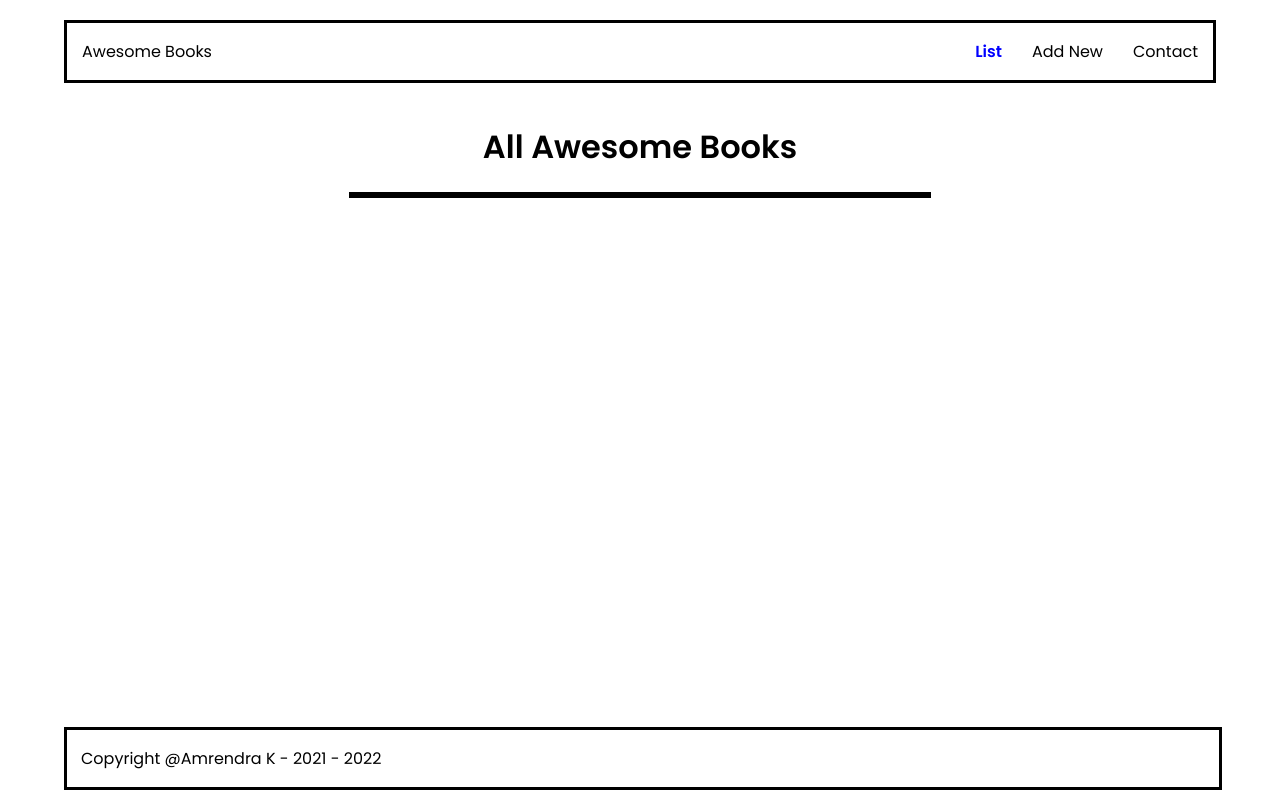
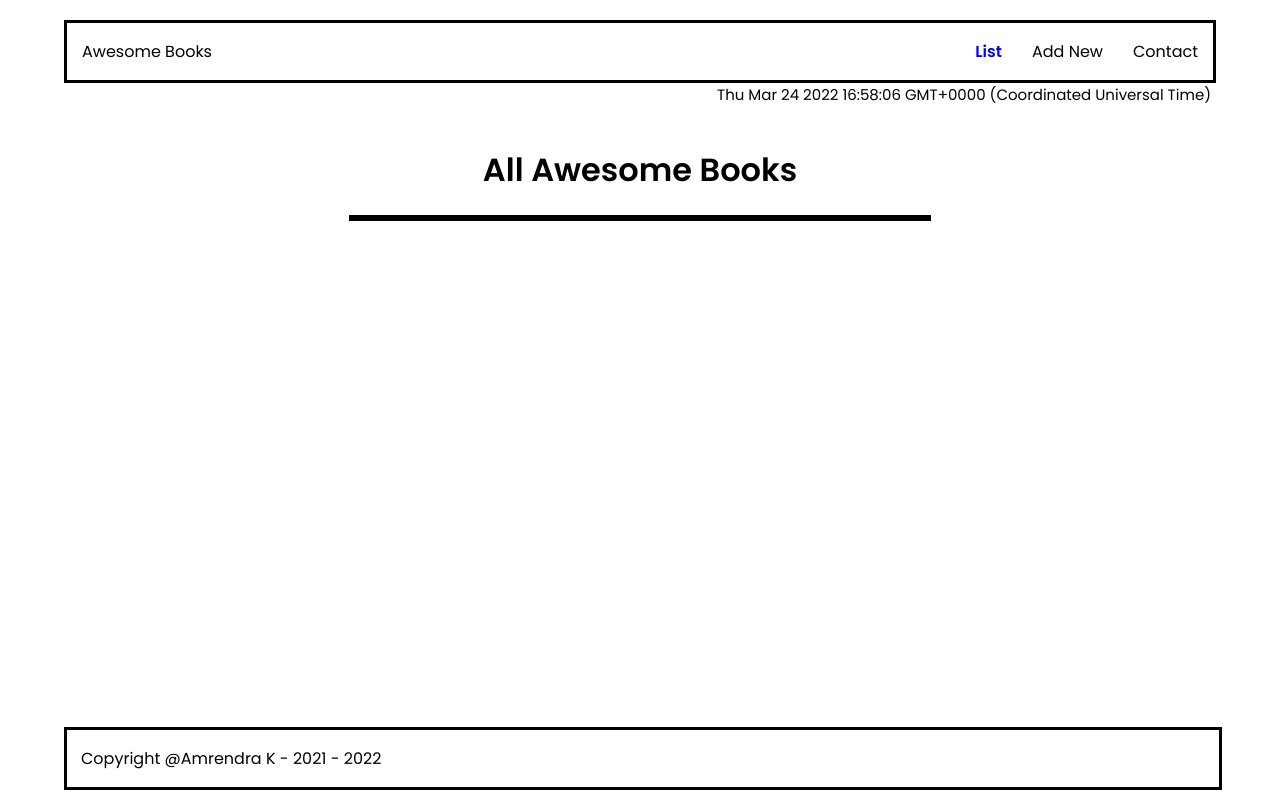
Before and after one commit to amrendrakind/AwesomeBooks, a website: page index.html in a window 1280 px wide. Drawn offline with Linux system fonts and the light colour scheme.

Commit message:
Add Date and time

```diff
--- a/index.html
+++ b/index.html
@@ -18,6 +18,11 @@
             <li class="contact">Contact</li>
         </ul>
     </nav>
+
+    <div class="date-time">
+        <span id='date-time'></span>
+    </div>
+
     <div class="books-self">
         <h1>All Awesome Books</h1>
         <div class="books"></div>
--- a/js/index.js
+++ b/js/index.js
@@ -37,7 +37,8 @@ const getStorageData = () => {
 };
 
 window.onload = getStorageData();
-
+const dt = new Date();
+document.getElementById('date-time').innerHTML = dt;
 // Display Books Data
 
 const displayBooks = () => {
--- a/style.css
+++ b/style.css
@@ -41,6 +41,13 @@ nav ul li:hover {
 
 nav ul li:last-child {
   padding-right: 15px;
+}
+
+.date-time {
+  font-size: 15px;
+  text-align: end;
+  padding-right: 5px;
+  margin-bottom: 20px;
 }
 
 .books-self {
@@ -105,10 +112,6 @@ nav ul li:last-child {
   font-weight: bold;
 }
 
-.display {
-  display: flex;
-}
-
 .contact-info {
   margin-top: 20vh;
   display: flex;
```
